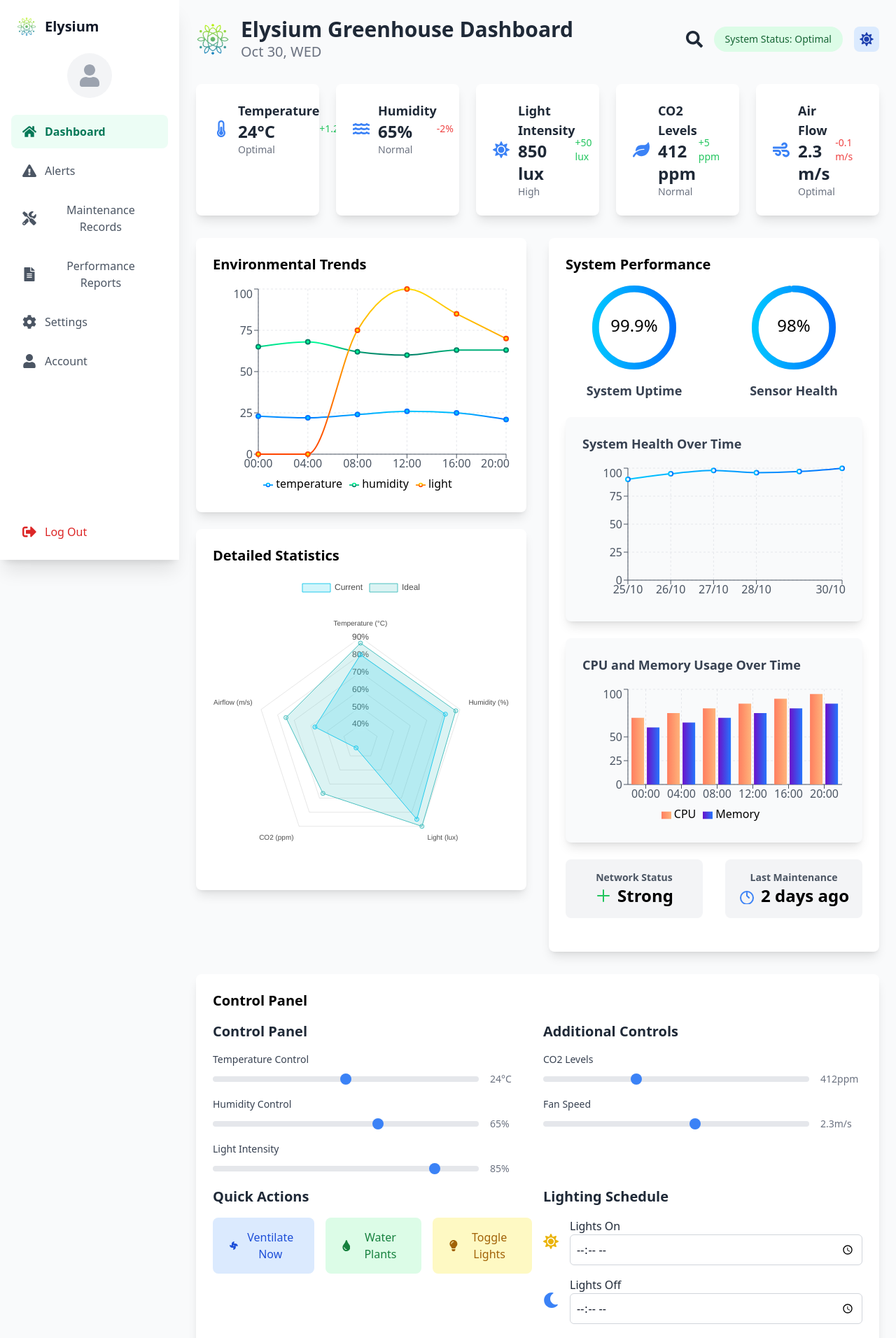
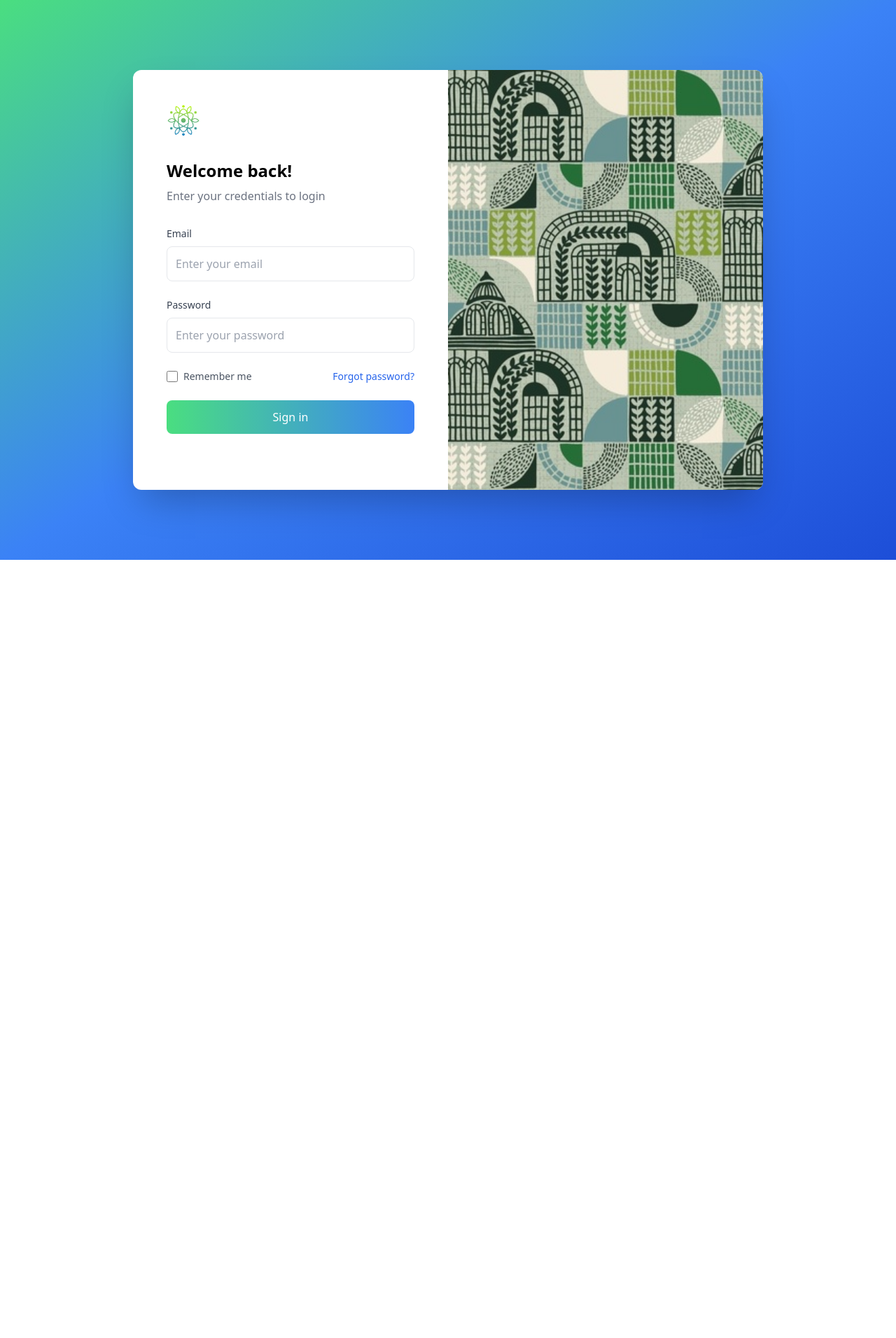
Before and after one commit to Panacea2005/Elysium_Dashboard, a React (Vite) app: page / in a window 1280 px wide. Shown: the top 1912 px of the page at 70% size. After the commit the page ends 800 px from the top, so only its background shows below. Built offline with nearby package versions, Linux system fonts and the light colour scheme.

Commit message:
Add login page and update layout of dashboard

```diff
--- a/src/components/ControlPanel.jsx
+++ b/src/components/ControlPanel.jsx
@@ -39,8 +39,8 @@ const ControlPanel = ({ settings, onSettingChange, darkMode }) => {
       },
       {
         label: 'Humidity (%)',
-        data: Array.from({ length: 60 }, () => Math.random() * (80 - 65) + 65),
-        borderColor: (ctx) => createGradient(ctx.chart.ctx, 'rgba(0, 0, 255, 0.6)', 'rgba(0, 191, 255, 0.6)'),
+        data: Array.from({ length: 60 }, () => Math.random() * (70 - 60) + 60),
+        borderColor: (ctx) => createGradient(ctx.chart.ctx, 'rgba(0, 123, 255, 0.6)', 'rgba(0, 123, 255, 0.6)'),
         borderWidth: 2,
         fill: false,
         tension: 0.2,
@@ -48,7 +48,7 @@ const ControlPanel = ({ settings, onSettingChange, darkMode }) => {
       {
         label: 'Light Intensity (lux)',
         data: Array.from({ length: 60 }, () => Math.random() * (1200 - 850) + 850),
-        borderColor: (ctx) => createGradient(ctx.chart.ctx, 'rgba(255, 255, 0, 0.6)', 'rgba(255, 215, 0, 0.6)'),
+        borderColor: (ctx) => createGradient(ctx.chart.ctx, 'rgba(255, 206, 86, 0.6)', 'rgba(255, 206, 86, 0.6)'),
         borderWidth: 2,
         fill: false,
         tension: 0.2,
@@ -57,43 +57,34 @@ const ControlPanel = ({ settings, onSettingChange, darkMode }) => {
   });
 
   const chartOptions = {
-    animation: {
-      duration: 0,
-    },
     scales: {
       x: {
-        display: true,
-        type: 'linear',
-        min: 0,
-        max: 60,
-        ticks: {
-          stepSize: 2,
-          color: tickColor,
-          callback: function (value) {
-            return value + 's';
-          }
-        },
         grid: {
           color: gridColor,
-        }
         },
-      y: {
-        display: true,
         ticks: {
           color: tickColor,
         },
+      },
+      y: {
         grid: {
           color: gridColor,
-        }
+        },
+        ticks: {
+          color: tickColor,
+        },
       },
     },
     plugins: {
       legend: {
         labels: {
           color: legendColor,
-        }
-      }
-    }
+        },
+      },
+    },
+    animation: {
+      duration: 0, // Disable animation for smoother updates
+    },
   };
 
   useEffect(() => {
@@ -107,7 +98,7 @@ const ControlPanel = ({ settings, onSettingChange, darkMode }) => {
         newTempData.push(Math.random() * (30 - 24) + 24);
 
         newHumidityData.shift();
-        newHumidityData.push(Math.random() * (80 - 65) + 65);
+        newHumidityData.push(Math.random() * (70 - 60) + 60);
 
         newLightData.shift();
         newLightData.push(Math.random() * (1200 - 850) + 850);
@@ -149,64 +140,14 @@ const ControlPanel = ({ settings, onSettingChange, darkMode }) => {
           darkMode={darkMode}
         />
         <ControlSlider
-          label="Light Intensity"
+          label="Light Intensity Control"
           value={settings.lightIntensity}
           min={0}
-          max={100}
+          max={2000}
           onChange={(value) => onSettingChange('lightIntensity', value)}
-          unit="%"
+          unit="lux"
           darkMode={darkMode}
         />
-      </div>
-
-      <div className="space-y-4">
-        <h3 className={`text-xl font-semibold ${darkMode ? 'text-white' : 'text-gray-800'}`}>Additional Controls</h3>
-        <ControlSlider
-          label="CO2 Levels"
-          value={settings.co2levels || 412}
-          min={0}
-          max={1200}
-          onChange={(value) => onSettingChange('co2levels', value)}
-          unit="ppm"
-          darkMode={darkMode}
-        />
-        <ControlSlider
-          label="Fan Speed"
-          value={settings.fanspeed || 2.3}
-          min={0}
-          max={4}
-          step={0.1}
-          onChange={(value) => onSettingChange('fanspeed', value)}
-          unit="m/s"
-          darkMode={darkMode}
-        />
-      </div>
-
-      <div className="space-y-4">
-        <h3 className={`text-xl font-semibold ${darkMode ? 'text-white' : 'text-gray-800'}`}>Quick Actions</h3>
-        <div className="flex space-x-4">
-          <button
-            onClick={() => setVentilationOn(!ventilationOn)}
-            className={`px-6 py-4 flex items-center space-x-2 ${darkMode ? 'bg-blue-900 text-blue-200' : 'bg-blue-100 text-blue-700'} rounded-lg hover:scale-110 transition-transform`}
-          >
-            <FaFan />
-            <span>{ventilationOn ? 'Turn Off Ventilation' : 'Ventilate Now'}</span>
-          </button>
-          <button
-            onClick={() => setWaterOn(!waterOn)}
-            className={`px-6 py-4 flex items-center space-x-2 ${darkMode ? 'bg-green-900 text-green-200' : 'bg-green-100 text-green-700'} rounded-lg hover:scale-110 transition-transform`}
-          >
-            <FaTint />
-            <span>{waterOn ? 'Turn Off Water' : 'Water Plants'}</span>
-          </button>
-          <button
-            onClick={() => setLightsOn(!lightsOn)}
-            className={`px-6 py-4 flex items-center space-x-2 ${darkMode ? 'bg-yellow-900 text-yellow-200' : 'bg-yellow-100 text-yellow-700'} rounded-lg hover:scale-110 transition-transform`}
-          >
-            <FaLightbulb />
-            <span>{lightsOn ? 'Turn Off Lights' : 'Toggle Lights'}</span>
-          </button>
-        </div>
       </div>
 
       <div className="space-y-4">
--- a/src/components/Dashboard.jsx
+++ b/src/components/Dashboard.jsx
@@ -1,8 +1,7 @@
 import React, { useState, useEffect } from 'react';
-import { Radar } from 'react-chartjs-2';
-import { Chart as ChartJS, RadialLinearScale, PointElement, LineElement, Filler, Tooltip, Legend } from 'chart.js';
 import { FaThermometerHalf, FaWater, FaSun, FaLeaf, FaWind, FaMoon, FaHome, FaCog, FaUser, FaBars, FaSignOutAlt, FaExclamationTriangle, FaTools, FaFileAlt, FaSearch } from 'react-icons/fa';
 import { LineChart, Line, XAxis, YAxis, CartesianGrid, Tooltip as RechartsTooltip, Legend as RechartsLegend, ResponsiveContainer } from 'recharts';
+import { Radar } from 'react-chartjs-2';
 import StatusCard from './StatusCard';
 import SystemStatus from './SystemStatus';
 import ControlPanel from './ControlPanel';
@@ -13,37 +12,8 @@ import Settings from './Settings';
 import PerformanceReport from './PerformanceReports';
 import logo from '/Logo.png';
 
-ChartJS.register(RadialLinearScale, PointElement, LineElement, Filler, Tooltip, Legend);
-
-const realData = [24, 65, 850, 412, 2.3]; // Current greenhouse readings
-const maxData = [30, 80, 1000, 1200, 4]; // Maximum values for each metric
-const idealData = [26, 70, 900, 800, 3]; // Ideal values for greenhouse conditions
-
-// Normalize each dataset to fit within 0-100%
-const normalizedCurrentData = realData.map((value, index) => (value / maxData[index]) * 100);
-const normalizedIdealData = idealData.map((value, index) => (value / maxData[index]) * 100);
-
-const data = {
-  labels: ['Temperature (°C)', 'Humidity (%)', 'Light (lux)', 'CO2 (ppm)', 'Airflow (m/s)'],
-  datasets: [
-    {
-      label: 'Current',
-      data: normalizedCurrentData,
-      backgroundColor: 'rgba(34, 202, 236, 0.2)',
-      borderColor: 'rgba(34, 202, 236, 1)',
-      borderWidth: 1,
-    },
-    {
-      label: 'Ideal',
-      data: normalizedIdealData,
-      backgroundColor: 'rgba(75, 192, 192, 0.2)', // Green background for "Ideal" dataset
-      borderColor: 'rgba(75, 192, 192, 1)',
-      borderWidth: 1,
-    },
-  ],
-};
-
-const Dashboard = ({ darkMode }) => {
+const Dashboard = () => {
+  const [darkMode, setDarkMode] = useState(false);
   const [searchVisible, setSearchVisible] = useState(false);
   const [searchQuery, setSearchQuery] = useState('');
   const [activeTab, setActiveTab] = useState('dashboard');
@@ -52,6 +22,19 @@ const Dashboard = ({ darkMode }) => {
     humidity: 65,
     lightIntensity: 85
   });
+
+  useEffect(() => {
+    const savedDarkMode = localStorage.getItem('darkMode') === 'true';
+    setDarkMode(savedDarkMode);
+  }, []);
+
+  const toggleDarkMode = () => {
+    setDarkMode(prevMode => {
+      const newMode = !prevMode;
+      localStorage.setItem('darkMode', newMode);
+      return newMode;
+    });
+  };
 
   const handleSettingChange = (setting, value) => {
     setSettings(prev => ({
@@ -77,6 +60,58 @@ const Dashboard = ({ darkMode }) => {
     { time: '20:00', temperature: 21, humidity: 63, light: 70 },
   ];
 
+  const data = {
+    labels: ['Temperature (°C)', 'Humidity (%)', 'Light (lux)', 'CO2 (ppm)', 'Airflow (m/s)'],
+    datasets: [
+      {
+        label: 'Current',
+        data: [24, 65, 850, 412, 2.3].map((value, index) => (value / [30, 80, 1000, 1200, 4][index]) * 100),
+        backgroundColor: 'rgba(34, 202, 236, 0.2)',
+        borderColor: 'rgba(34, 202, 236, 1)',
+        borderWidth: 1,
+      },
+      {
+        label: 'Ideal',
+        data: [26, 70, 900, 800, 3].map((value, index) => (value / [30, 80, 1000, 1200, 4][index]) * 100),
+        backgroundColor: 'rgba(75, 192, 192, 0.2)',
+        borderColor: 'rgba(75, 192, 192, 1)',
+        borderWidth: 1,
+      },
+    ],
+  };
+
+  const options = {
+    scales: {
+      r: {
+        angleLines: {
+          display: false,
+        },
+        grid: {
+          color: darkMode ? 'rgba(255, 255, 255, 0.2)' : 'rgba(0, 0, 0, 0.1)',
+        },
+        pointLabels: {
+          color: darkMode ? 'rgba(255, 255, 255, 0.7)' : 'rgba(0, 0, 0, 0.7)',
+        },
+        ticks: {
+          backdropColor: darkMode ? 'rgba(0, 0, 0, 0.5)' : 'rgba(255, 255, 255, 0.5)',
+          color: darkMode ? 'rgba(255, 255, 255, 0.7)' : 'rgba(0, 0, 0, 0.7)',
+          callback: function (value) {
+            return value + '%';
+          },
+          min: 0,
+          max: 100,
+        },
+      },
+    },
+    plugins: {
+      legend: {
+        labels: {
+          color: darkMode ? 'rgba(255, 255, 255, 0.7)' : 'rgba(0, 0, 0, 0.7)',
+        },
+      },
+    },
+  };
+
   const navItems = [
     { id: 'dashboard', icon: FaHome, label: 'Dashboard' },
     { id: 'alerts', icon: FaExclamationTriangle, label: 'Alerts' },
@@ -86,41 +121,8 @@ const Dashboard = ({ darkMode }) => {
     { id: 'account', icon: FaUser, label: 'Account' },
   ];
 
-  const options = {
-    scales: {
-      r: {
-        angleLines: {
-          display: false,
-        },
-        grid: {
-          color: darkMode ? 'rgba(255, 255, 255, 0.2)' : 'rgba(0, 0, 0, 0.1)', // Light grid lines for dark mode, dark for light mode
-        },
-        pointLabels: {
-          color: darkMode ? 'rgba(255, 255, 255, 0.7)' : 'rgba(0, 0, 0, 0.7)', // Light font color for dark mode, dark for light mode
-        },
-        ticks: {
-          backdropColor: darkMode ? 'rgba(0, 0, 0, 0.5)' : 'rgba(255, 255, 255, 0.5)', // Dark backdrop for ticks in dark mode, light for light mode
-          color: darkMode ? 'rgba(255, 255, 255, 0.7)' : 'rgba(0, 0, 0, 0.7)', // Light tick color for dark mode, dark for light mode
-          callback: function(value) {
-            return value + '%'; // Display each tick as a percentage
-          },
-          min: 0,   // Set minimum to 0%
-          max: 100, // Set maximum to 100%
-        },
-      },
-    },
-    plugins: {
-      legend: {
-        labels: {
-          color: darkMode ? 'rgba(255, 255, 255, 0.7)' : 'rgba(0, 0, 0, 0.7)', // Light legend text color for dark mode, dark for light mode
-        },
-      },
-    },
-  };
-
   return (
     <div className={`min-h-screen transition-colors duration-200 ${darkMode ? 'bg-gray-900 text-white' : 'bg-gray-50 text-gray-800'}`}>
-
       {/* Navigation Sidebar */}
       <div className={`fixed left-0 top-0 h-full shadow-xl transition-all duration-300 z-40 ${darkMode ? 'bg-gray-900 text-white' : 'bg-white text-gray-900'}`}>
         <div className="w-64 h-full flex flex-col">
@@ -134,11 +136,7 @@ const Dashboard = ({ darkMode }) => {
           <nav className="flex-1">
             <div className="px-4 space-y-2">
               <div className="flex flex-col items-center space-y-2 mb-6">
-                <div
-                  className={`w-16 h-16 rounded-full flex items-center justify-center ${
-                    darkMode ? 'bg-gray-700' : 'bg-gray-100'
-                  }`}
-                  >
+                <div className={`w-16 h-16 rounded-full flex items-center justify-center ${darkMode ? 'bg-gray-700' : 'bg-gray-100'}`}>
                   <FaUser className="w-8 h-8 text-gray-400" />
                 </div>
               </div>
@@ -216,12 +214,8 @@ const Dashboard = ({ darkMode }) => {
                     System Status: Optimal
                   </span>
                   <button
-                    onClick={() => setDarkMode(!darkMode)}
-                    className={`p-2 rounded-lg transition-colors ${
-                      darkMode
-                        ? 'bg-gray-700 text-gray-300 hover:bg-gray-600'
-                        : 'bg-blue-100 text-blue-800 hover:bg-blue-200'
-                    }`}
+                    onClick={toggleDarkMode}
+                    className={`p-2 rounded-lg transition-colors ${darkMode ? 'bg-gray-700 text-gray-300 hover:bg-gray-600' : 'bg-blue-100 text-blue-800 hover:bg-blue-200'}`}
                   >
                     {darkMode ? <FaMoon className="w-5 h-5" /> : <FaSun className="w-5 h-5" />}
                   </button>
@@ -278,11 +272,11 @@ const Dashboard = ({ darkMode }) => {
               </div>
 
               {/* Charts and System Performance Section */}
-              <div className="grid grid-cols-1 lg:grid-cols-2 gap-8 mb-8">
+              <div className="flex flex-col lg:flex-row gap-8 mb-8">
                 {/* Left Column: Charts and Statistics */}
-                <div>
+                <div className="flex-1 flex flex-col">
                   {/* Chart Section */}
-                  <div className={`p-6 rounded-lg shadow-lg mb-6 ${darkMode ? 'bg-gray-800 text-white' : 'bg-white text-black'}`}>
+                  <div className={`p-6 rounded-lg shadow-lg mb-6 flex-1 ${darkMode ? 'bg-gray-800 text-white' : 'bg-white text-black'}`}>
                     <h2 className="text-xl font-semibold mb-4">Environmental Trends</h2>
                     <ResponsiveContainer width="100%" height={300}>
                       <LineChart data={environmentalData}>
@@ -299,7 +293,6 @@ const Dashboard = ({ darkMode }) => {
                             backgroundColor: darkMode ? '#1F2937' : 'white',
                             border: 'none',
                             borderRadius: '0.5rem',
-                            color: darkMode ? 'white' : 'black',
                           }}
                         />
                         <RechartsLegend />
@@ -353,14 +346,15 @@ const Dashboard = ({ darkMode }) => {
                       </LineChart>
                     </ResponsiveContainer>
                   </div>
-                  <div className={`p-6 rounded-lg shadow-lg ${darkMode ? 'bg-gray-800 text-white' : 'bg-white text-black'}`}>
-                    <h2 className="text-xl font-semibold mb-4">Detailed Statistics</h2>
-                    <Radar data={data} options={options} />
+                  {/* Radar Chart Section */}
+                  <div className={`p-6 rounded-lg shadow-lg flex-1 ${darkMode ? 'bg-gray-800 text-white' : 'bg-white text-black'}`}>
+                    <h2 className="text-xl font-semibold mb-2">Detailed Statistics</h2>
+                      <Radar data={data} options={options} />
                   </div>
                 </div>
 
                 {/* Right Column: System Performance */}
-                <div className={`p-6 rounded-lg shadow-lg ${darkMode ? 'bg-gray-800 text-white' : 'bg-white text-black'}`}>
+                <div className={`p-6 rounded-lg shadow-lg flex-1 flex flex-col ${darkMode ? 'bg-gray-800 text-white' : 'bg-white text-black'}`}>
                   <h2 className="text-xl font-semibold mb-4">System Performance</h2>
                   <SystemStatus darkMode={darkMode} />
                 </div>
--- /dev/null
+++ b/src/components/Login.jsx
@@ -0,0 +1,87 @@
+import React, { useState } from 'react';
+
+const Login = ({ onLogin }) => {
+  const [username, setUsername] = useState('');
+  const [password, setPassword] = useState('');
+  const [error, setError] = useState('');
+
+  const hardcodedUsername = 'Thien-Nguyen@elysium.com';
+  const hardcodedPassword = 'pmelysium';
+
+  const handleLogin = () => {
+    if (username === hardcodedUsername && password === hardcodedPassword) {
+      localStorage.setItem('isLoggedIn', 'true');
+      onLogin();
+    } else {
+      setError('Invalid username or password');
+    }
+  };
+
+  return (
+    <div className="min-h-screen flex items-center justify-center bg-gradient-to-br from-green-400 via-blue-500 to-blue-700">
+      <div className="flex bg-white rounded-xl shadow-2xl overflow-hidden" style={{ width: '900px', height: '600px' }}>
+        {/* Left side - Login form */}
+        <div className="w-1/2 p-12 flex flex-col">
+          <div className="mb-8">
+            <img src={"/Logo.png"} alt="Logo" className="h-12" />
+          </div>
+
+          <h2 className="text-2xl font-bold mb-2">Welcome back!</h2>
+          <p className="text-gray-500 mb-8">Enter your credentials to login</p>
+
+          {error && <p className="text-red-500 mb-4">{error}</p>}
+
+          <div className="space-y-6 flex-grow">
+            <div>
+              <label className="block text-sm font-medium text-gray-700 mb-2">Email</label>
+              <input
+                type="text"
+                value={username}
+                onChange={(e) => setUsername(e.target.value)}
+                className="w-full p-3 border border-gray-200 rounded-lg focus:ring-2 focus:ring-purple-600 focus:border-transparent"
+                placeholder="Enter your email"
+              />
+            </div>
+
+            <div>
+              <label className="block text-sm font-medium text-gray-700 mb-2">Password</label>
+              <input
+                type="password"
+                value={password}
+                onChange={(e) => setPassword(e.target.value)}
+                className="w-full p-3 border border-gray-200 rounded-lg focus:ring-2 focus:ring-purple-600 focus:border-transparent"
+                placeholder="Enter your password"
+              />
+            </div>
+
+            <div className="flex items-center justify-between">
+              <label className="flex items-center">
+                <input type="checkbox" className="w-4 h-4 text-purple-600 border-gray-300 rounded focus:ring-purple-500" />
+                <span className="ml-2 text-sm text-gray-600">Remember me</span>
+              </label>
+              <a href="#" className="text-sm text-blue-600 hover:text-blue-800">Forgot password?</a>
+            </div>
+
+            <button
+              onClick={handleLogin}
+              className="w-full p-3 bg-gradient-to-r from-green-400 to-blue-500 text-white rounded-lg hover:from-green-500 hover:to-blue-600 transition-colors"
+            >
+              Sign in
+            </button>
+          </div>
+        </div>
+
+        {/* Right side - Image */}
+        <div className="w-1/2 relative">
+          <img
+            src="/Login-bg.jpg"
+            alt="Decorative"
+            className="h-full w-full object-cover"
+          />
+        </div>
+      </div>
+    </div>
+  );
+};
+
+export default Login;
--- a/src/main.jsx
+++ b/src/main.jsx
@@ -1,10 +1,29 @@
-import React from 'react'
-import ReactDOM from 'react-dom/client'
-import Dashboard from './components/Dashboard'
-import './index.css'
+import React, { useState, useEffect } from 'react';
+import ReactDOM from 'react-dom/client';
+import Dashboard from './components/Dashboard';
+import Login from './components/Login';
+import './index.css';
 
-ReactDOM.createRoot(document.getElementById('root')).render(
-  <React.StrictMode>
-    <Dashboard />
-  </React.StrictMode>
-)
+const App = () => {
+  const [isLoggedIn, setIsLoggedIn] = useState(false);
+
+  useEffect(() => {
+    const loggedIn = localStorage.getItem('isLoggedIn');
+    if (loggedIn === 'true') {
+      setIsLoggedIn(true);
+    }
+  }, []);
+
+  const handleLogin = () => {
+    setIsLoggedIn(true);
+    localStorage.setItem('isLoggedIn', 'true');
+  };
+
+  return (
+    <React.StrictMode>
+      {isLoggedIn ? <Dashboard /> : <Login onLogin={handleLogin} />}
+    </React.StrictMode>
+  );
+};
+
+ReactDOM.createRoot(document.getElementById('root')).render(<App />);
```
Also changed, not shown: Login-bg.jpg (added), Login-bg.png (added). Lines whose indentation alone changed are shown as unchanged.
